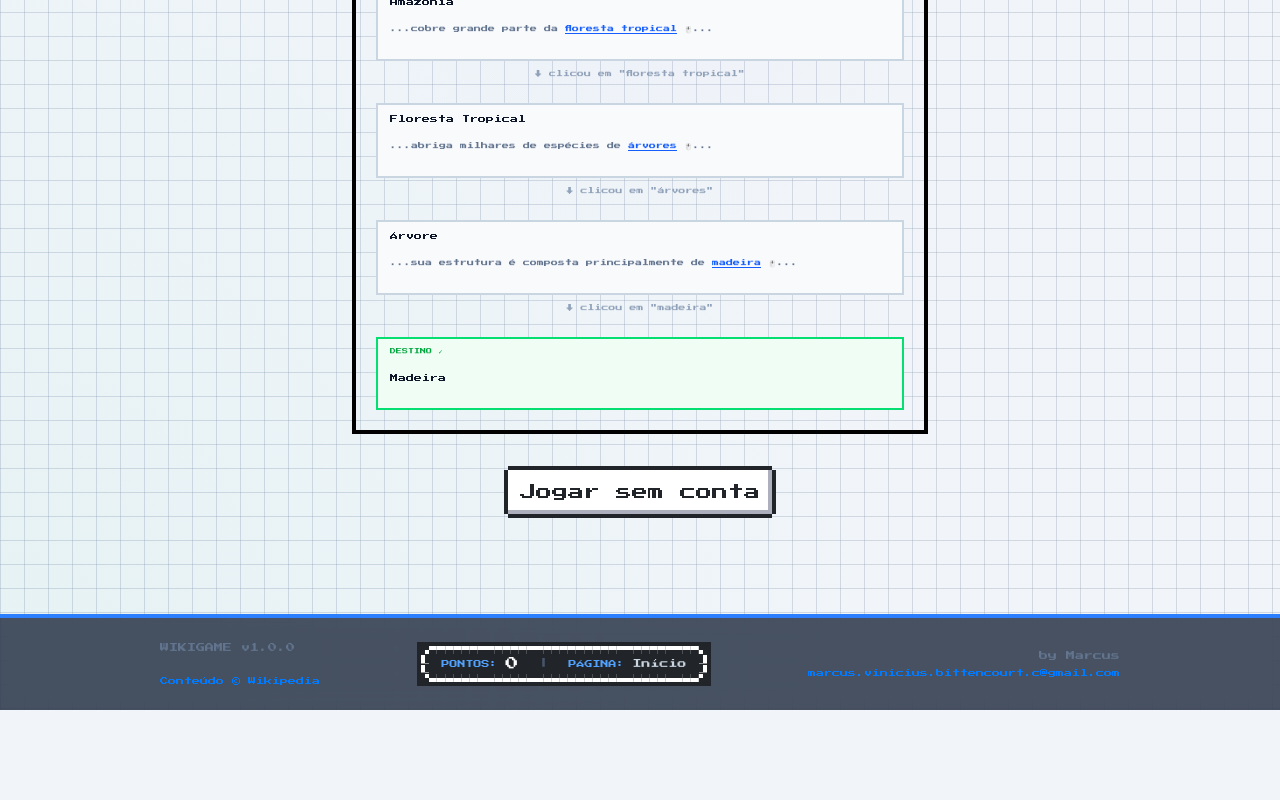
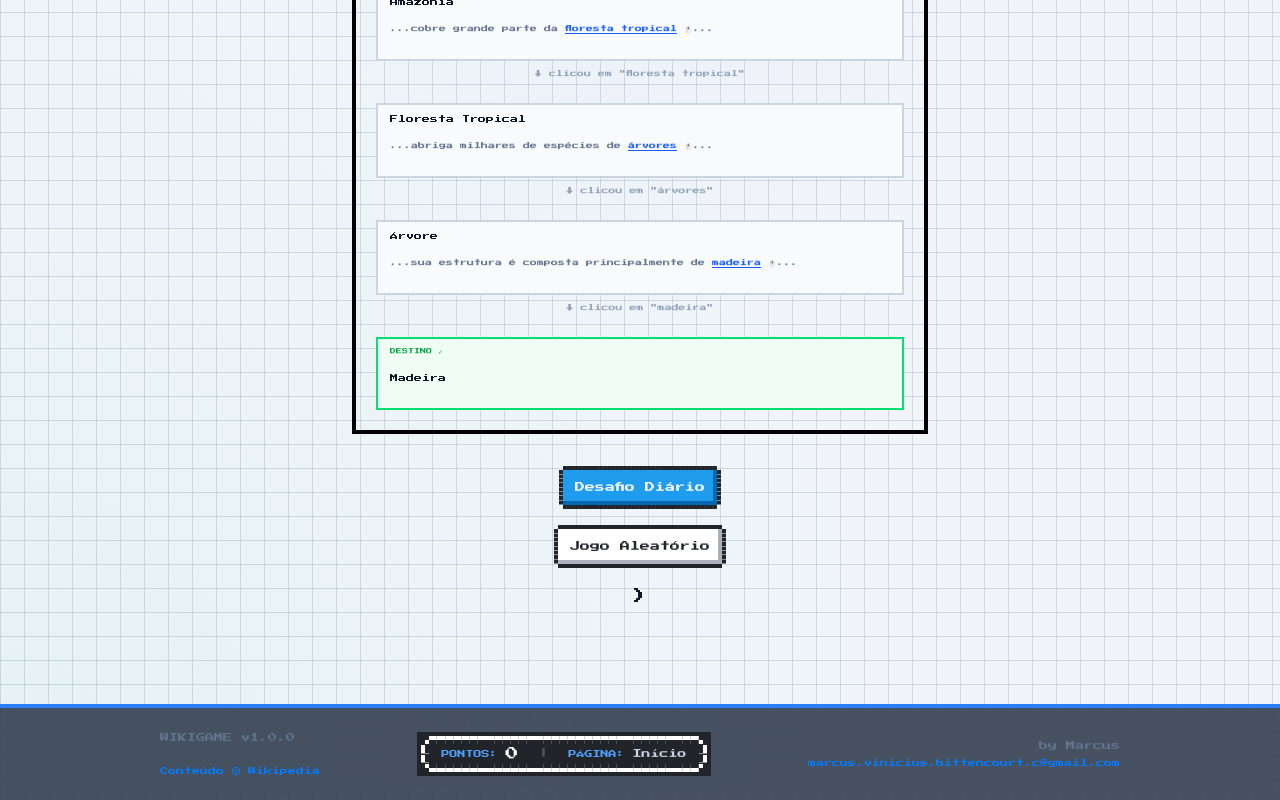
Before and after one commit to marcusdv/wikigame, a Next.js app: page / in a window 1280 px wide. Shown: the part 756-1556 px from the top of the page. Before the commit the page ends 1466 px from the top, so only its background shows below. Built offline with nearby package versions, Linux system fonts and the light colour scheme; no server answers; the database is empty; a web font is replaced by a local one.

Commit message:
barra de pesquisa de links abaixo

```diff
--- a/app/components/LinkSelect.tsx
+++ b/app/components/LinkSelect.tsx
@@ -146,15 +146,6 @@ export default function LinkSelect({ wikiHtml, titulo }: { wikiHtml: string; tit
             {/* Painel flutuante */}
             {aberto && (
                 <div className="absolute bottom-full mb-2 right-0 w-75 bg-slate-950/90 border border-slate-600 p-2 flex flex-col gap-2">
-                    <input
-                        ref={inputRef}
-                        type="text"
-                        value={busca}
-                        onChange={(e) => setBusca(e.target.value)}
-                        placeholder="Buscar link..."
-                        className="nes-input is-dark"
-                        style={{ fontSize: 8, maxWidth: "95%" }}
-                    />
                     <div
                         ref={listaRef}
                         className="flex flex-col max-h-75 overflow-y-auto overflow-x-hidden overscroll-contain"
@@ -199,6 +190,15 @@ export default function LinkSelect({ wikiHtml, titulo }: { wikiHtml: string; tit
                             )
                         )}
                     </div>
+                    <input
+                        ref={inputRef}
+                        type="text"
+                        value={busca}
+                        onChange={(e) => setBusca(e.target.value)}
+                        placeholder="Buscar link..."
+                        className="nes-input is-dark"
+                        style={{ fontSize: 8, maxWidth: "95%" }}
+                    />
                 </div>
             )}
 
--- a/app/page.tsx
+++ b/app/page.tsx
@@ -2,13 +2,10 @@
 
 import Link from "next/link";
 import { useEffect, useRef, useState } from "react";
-import { useRouter } from "next/navigation";
-import { useUsuario } from "./lib/userContext";
 import { supabase } from "./lib/supabase";
 import { sortearJogo } from "./lib/sortearJogo";
 import { arrPaginasIniciais } from "./dados/paginasIniciais";
 import { arrPaginasObjetivo } from "./dados/paginasObjetivo";
-import DarkModeToggle from "./components/DarkModeToggle";
 import Footer from "./components/Footer";
 
 // ==== SEED DO DIA NO FUSO DE BRASÍLIA ==== //
@@ -18,11 +15,8 @@ function seedDeHoje() {
 }
 
 export default function HomePage() {
-    const { usuario, carregando, refreshUsuario } = useUsuario();
-    const router = useRouter();
     const [desafio, setDesafio] = useState<{ inicial: string; objetivo: string } | null>(null);
     const [menuAberto, setMenuAberto] = useState(false);
-    const [menuPos, setMenuPos] = useState({ top: 0, right: 0 });
     const perfilRef = useRef<HTMLDivElement>(null);
 
     // ==== FECHA O MENU AO CLICAR FORA ==== //
@@ -34,13 +28,6 @@ export default function HomePage() {
         document.addEventListener("mousedown", fechar);
         return () => document.removeEventListener("mousedown", fechar);
     }, [menuAberto]);
-
-    // ==== LOGOUT ==== //
-    async function handleLogout() {
-        await fetch("/api/logout", { method: "POST" });
-        await refreshUsuario();
-        router.refresh();
-    }
 
     // ==== BUSCA O DESAFIO DO DIA OU GERA LOCALMENTE PARA O PREVIEW ==== //
     useEffect(() => {
@@ -96,33 +83,23 @@ export default function HomePage() {
                     )}
 
                     {/* COMO JOGAR — só para não logados */}
-                    {!carregando && !usuario && (
-                        <div
-                            className="nes-container dark:bg-[#212529] dark:border-white"
-                            style={{ padding: "1.25rem" }}
-                        >
+                    <div className="nes-container dark:bg-[#212529] dark:border-white" style={{ padding: "1.25rem" }}>
                         <p className="text-slate-500 dark:text-slate-400 text-[7px] text-center mb-4">COMO JOGAR</p>
                         <div className="flex flex-col gap-4">
                             <div className="flex items-start gap-3">
-                                    <span className="text-yellow-500 dark:text-yellow-400 text-[10px] shrink-0">
-                                        1.
-                                    </span>
+                                <span className="text-yellow-500 dark:text-yellow-400 text-[10px] shrink-0">1.</span>
                                 <p className="text-slate-800 dark:text-white text-[8px] leading-relaxed">
                                     Você começa em uma página da Wikipedia
                                 </p>
                             </div>
                             <div className="flex items-start gap-3">
-                                    <span className="text-yellow-500 dark:text-yellow-400 text-[10px] shrink-0">
-                                        2.
-                                    </span>
+                                <span className="text-yellow-500 dark:text-yellow-400 text-[10px] shrink-0">2.</span>
                                 <p className="text-slate-800 dark:text-white text-[8px] leading-relaxed">
                                     Clique nos links dos artigos para navegar entre páginas
                                 </p>
                             </div>
                             <div className="flex items-start gap-3">
-                                    <span className="text-yellow-500 dark:text-yellow-400 text-[10px] shrink-0">
-                                        3.
-                                    </span>
+                                <span className="text-yellow-500 dark:text-yellow-400 text-[10px] shrink-0">3.</span>
                                 <p className="text-slate-800 dark:text-white text-[8px] leading-relaxed">
                                     Chegue na página destino com o menor número de pontos
                                 </p>
@@ -183,12 +160,9 @@ export default function HomePage() {
                             </div>
                         </div>
                     </div>
-                    )}
 
                     {/* BOTÕES */}
-                    {!carregando && (
                     <div className="flex flex-col items-center gap-4">
-                            {usuario ? (
                         <>
                             <Link href="/diario" className="nes-btn is-primary text-[8px] md:text-[10px]">
                                 Desafio Diário
@@ -197,13 +171,8 @@ export default function HomePage() {
                                 Jogo Aleatório
                             </Link>
                         </>
-                            ) : (
-                                <Link href="/diario" className="nes-btn text-[7px] md:text-[16px]">
-                                    Jogar sem conta
-                                </Link>
-                            )}
+                        )
                     </div>
-                    )}
                 </div>
             </div>
             <Footer historico={[]} pontos={0} />
```
Lines whose indentation alone changed are shown as unchanged.
